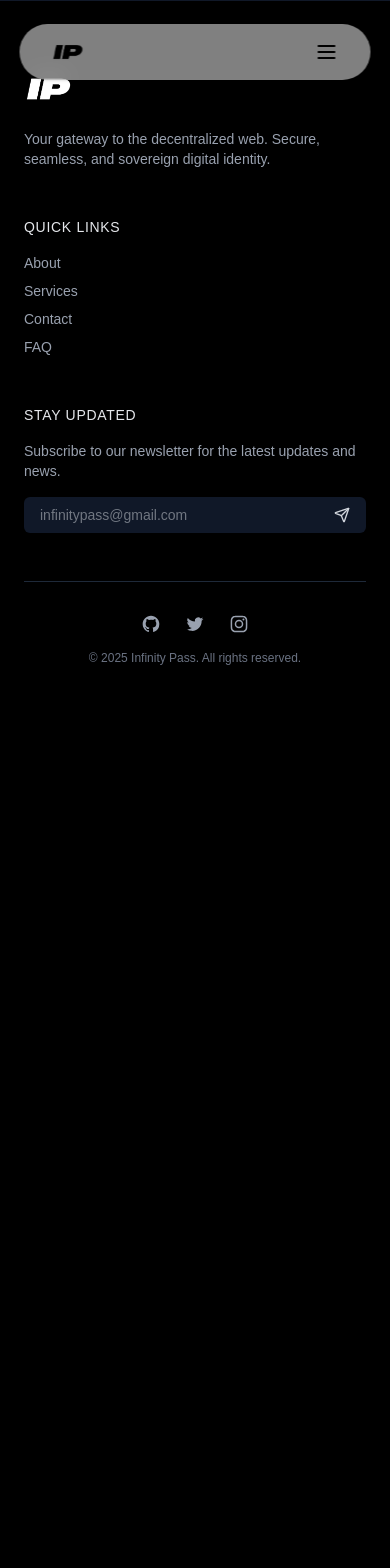
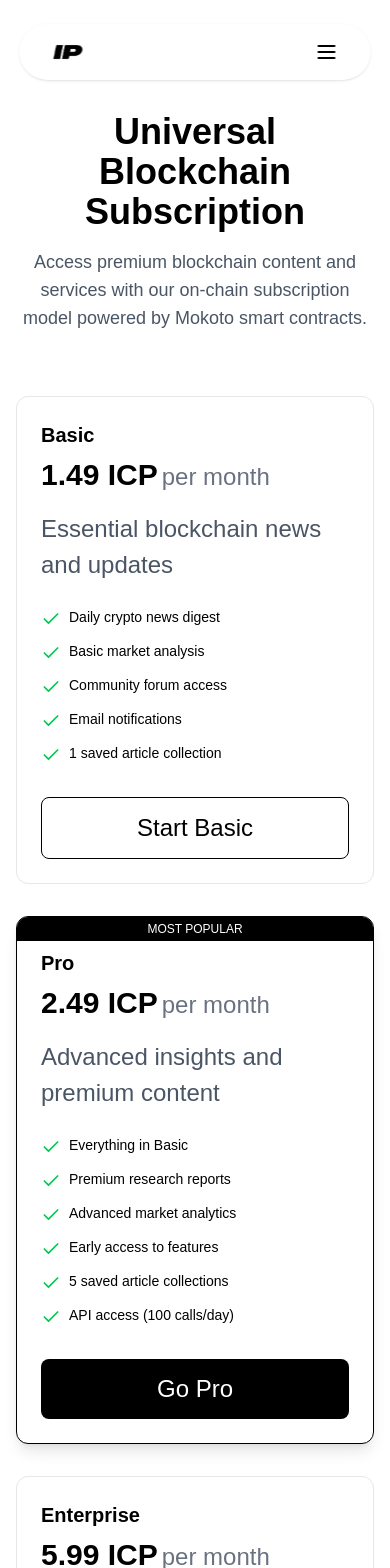
Before and after one commit to HompimpaCodefest11/infinity-pass, a React (Vite) app in the folder src/InfinityPass_frontend/: page /subscribe in a window 390 px wide. Shown: the top 1568 px of the page. Before the commit the page ends 844 px from the top, so only its background shows below. Built offline with nearby package versions, Linux system fonts and the light colour scheme.

Commit message:
Add Subscribtion page

```diff
--- a/src/InfinityPass_frontend/src/App.tsx
+++ b/src/InfinityPass_frontend/src/App.tsx
@@ -4,6 +4,7 @@ import Footer from "./components/footer";
 import { BrowserRouter as Router, Routes, Route } from "react-router-dom";
 import Home from "./pages/home";
 import News from "./pages/news";
+import Subscription from "./pages/subscription";
 
 function App() {
   return (
@@ -12,7 +13,7 @@ function App() {
       <Routes>
         <Route path="/" element={<Home />} />
         <Route path="/news" element={<News />} />
-        {/* {/* <Route path="/about" element={<About />} /> */}
+        <Route path="/subscribe" element={<Subscription />} />
       </Routes>
       <Footer />
     </Router>
--- a/src/InfinityPass_frontend/src/components/navbar.tsx
+++ b/src/InfinityPass_frontend/src/components/navbar.tsx
@@ -58,7 +58,7 @@ const Navbar = () => {
       <div className="hidden md:flex gap-8">
         <NavItem href="/">Home</NavItem>
         <NavItem href="/news">News</NavItem>
-        <NavItem href="#contact">Subscribe</NavItem>
+        <NavItem href="/subscribe">Subscribe</NavItem>
       </div>
 
       {/* Mobile Menu Button */}
--- a/src/InfinityPass_frontend/src/pages/news.tsx
+++ b/src/InfinityPass_frontend/src/pages/news.tsx
@@ -3,7 +3,7 @@
 import { useState } from "react"
 import { BentoGrid, BentoGridItem } from "../components/ui/bento-grid"
 import { Tabs } from "../components/ui/tabs"
-import { Search, TrendingUp, Clock, Star } from "lucide-react"
+import { Search } from "lucide-react"
 
 function News() {
   const categories = [
@@ -18,12 +18,12 @@ function News() {
   const [searchQuery, setSearchQuery] = useState("")
   const [activeSection, setActiveSection] = useState("all")
 
-  // Filter items based on both category and search query
+  const [visibleItems, setVisibleItems] = useState(6)
+  const itemsPerPage = 3
+
   const filteredItems = items.filter((item) => {
-    // First filter by category
     const matchesCategory = selectedCategory === "All" || item.category === selectedCategory
 
-    // Then filter by search query if there is one
     const matchesSearch =
       searchQuery === "" ||
       item.title.toLowerCase().includes(searchQuery.toLowerCase()) ||
@@ -32,90 +32,78 @@ function News() {
     return matchesCategory && matchesSearch
   })
 
-  // Get top news (items marked as featured)
-  const topNews = items.filter((item) => item.featured)
+  const featuredNews = items.filter((item) => item.featured)
 
-  // Get most read news (items with highest readCount)
-  const mostRead = [...items].sort((a, b) => (b.readCount || 0) - (a.readCount || 0)).slice(0, 3)
+  const mostRead = [...items].sort((a, b) => (b.readCount || 0) - (a.readCount || 0))
 
-  // Get latest news (most recent items)
-  const latestNews = [...items]
-    .sort((a, b) => new Date(b.date || "").getTime() - new Date(a.date || "").getTime())
-    .slice(0, 4)
+  const latestNews = [...items].sort((a, b) => new Date(b.date || "").getTime() - new Date(a.date || "").getTime())
+
+  const loadMore = () => {
+    setVisibleItems((prev) => prev + itemsPerPage)
+  }
+
+  const getCurrentItems = () => {
+    switch (activeSection) {
+      case "trending":
+        return mostRead.slice(0, visibleItems)
+      case "latest":
+        return latestNews.slice(0, visibleItems)
+      default:
+        return filteredItems.slice(0, visibleItems)
+    }
+  }
+
+  const hasMoreItems = () => {
+    switch (activeSection) {
+      case "trending":
+        return visibleItems < mostRead.length
+      case "latest":
+        return visibleItems < latestNews.length
+      default:
+        return visibleItems < filteredItems.length
+    }
+  }
+
+  const handleSectionChange = (section: string) => {
+    setActiveSection(section)
+    setVisibleItems(6)
+  }
+
+  const handleCategoryChange = (value: string) => {
+    setSelectedCategory(value)
+    setVisibleItems(6)
+  }
 
   return (
-    <div className="min-h-screen bg-white py-16 text-black flex flex-col">
-      {/* Featured News Banner */}
-      <div className="w-full bg-gray-50 py-10 mb-12">
-        <div className="max-w-6xl mx-auto px-4">
-          <h2 className="text-2xl font-bold mb-6 flex items-center">
-            <Star className="h-5 w-5 mr-2 text-yellow-500" />
-            Featured Story
-          </h2>
-          <div className="grid grid-cols-1 md:grid-cols-2 gap-8 items-center">
-            <div className="rounded-xl overflow-hidden h-64 md:h-80">
-              <Skeleton
-                image={
-                  topNews[0]?.header?.props?.image || "https://thenewscrypto.com/wp-content/uploads/2025/01/link.jpg"
-                }
-              />
-            </div>
-            <div className="space-y-4">
-              <div className="text-sm font-medium text-indigo-600">{topNews[0]?.category || "Crypto"}</div>
-              <h3 className="text-2xl md:text-3xl font-bold">
-                {topNews[0]?.title || "Chainlink Eyes Breakout: Can the Demand Zone Propel LINK Beyond $20?"}
-              </h3>
-              <p className="text-gray-600">
-                {topNews[0]?.description ||
-                  "Chainlink has bounced from a 24-hour low of $13.07 to trade near $15.21, recovering from a lower price rejection."}
-              </p>
-              <a
-                href={topNews[0]?.to || "#"}
-                className="inline-block text-indigo-600 font-medium hover:text-indigo-800 transition-colors"
-              >
-                Read full story →
-              </a>
-            </div>
-          </div>
-        </div>
-      </div>
-
-      {/* Main Content */}
+    <div className="min-h-screen bg-white py-16 text-black flex flex-col pt-28">
       <div className="max-w-6xl mx-auto w-full px-4">
-        {/* Section Tabs */}
-        <div className="flex flex-wrap gap-4 mb-8 border-b pb-2">
+        <div className="flex justify-between items-center mb-8">
+          <div className="flex gap-4">
             <button
-            onClick={() => setActiveSection("all")}
-            className={`flex items-center px-3 py-1.5 text-sm rounded-md transition-colors ${
-              activeSection === "all" ? "bg-gray-100 text-black font-medium" : "text-gray-500 hover:text-black"
-            }`}
+              onClick={() => handleSectionChange("all")}
+              className={`px-3 py-1.5 text-sm ${activeSection === "all" ? "text-black font-medium" : "text-gray-500"}`}
             >
               All News
             </button>
             <button
-            onClick={() => setActiveSection("trending")}
-            className={`flex items-center px-3 py-1.5 text-sm rounded-md transition-colors ${
-              activeSection === "trending" ? "bg-gray-100 text-black font-medium" : "text-gray-500 hover:text-black"
+              onClick={() => handleSectionChange("trending")}
+              className={`px-3 py-1.5 text-sm ${
+                activeSection === "trending" ? "text-black font-medium" : "text-gray-500"
               }`}
             >
-            <TrendingUp className="h-3.5 w-3.5 mr-1.5" />
               Most Read
             </button>
             <button
-            onClick={() => setActiveSection("latest")}
-            className={`flex items-center px-3 py-1.5 text-sm rounded-md transition-colors ${
-              activeSection === "latest" ? "bg-gray-100 text-black font-medium" : "text-gray-500 hover:text-black"
+              onClick={() => handleSectionChange("latest")}
+              className={`px-3 py-1.5 text-sm ${
+                activeSection === "latest" ? "text-black font-medium" : "text-gray-500"
               }`}
             >
-            <Clock className="h-3.5 w-3.5 mr-1.5" />
               Latest
             </button>
           </div>
 
-        {/* Header with tabs and search */}
-        <div className="mb-8">
-          <div className="flex flex-col sm:flex-row justify-between items-start sm:items-center gap-4">
-            {/* Tabs on the left */}
+          <div className="flex items-center gap-4">
             <Tabs
               tabs={categories.map((category) => ({
                 title: category.title,
@@ -124,11 +112,10 @@ function News() {
               containerClassName="flex"
               activeTabClassName="bg-black"
               tabClassName="text-gray-500 hover:text-gray-800"
-              onChange={(value) => setSelectedCategory(value)}
+              onChange={(value) => handleCategoryChange(value)}
             />
 
-            {/* Search on the right */}
-            <div className="relative w-full sm:w-56">
+            <div className="relative w-56">
               <div className="absolute inset-y-0 left-0 flex items-center pl-1 pointer-events-none">
                 <Search className="h-3.5 w-3.5 text-gray-400" />
               </div>
@@ -137,18 +124,40 @@ function News() {
                 className="block w-full pl-6 py-1.5 text-sm bg-transparent focus:outline-none"
                 placeholder="Search news..."
                 value={searchQuery}
-                onChange={(e) => setSearchQuery(e.target.value)}
+                onChange={(e) => {
+                  setSearchQuery(e.target.value)
+                  setVisibleItems(6)
+                }}
               />
             </div>
           </div>
         </div>
 
-        {/* Content based on active section */}
+        {activeSection === "all" && featuredNews.length > 0 && (
+          <div className="mb-12">
+            <h2 className="text-lg font-medium mb-4">Featured</h2>
+            <BentoGrid className="grid-cols-1 md:grid-cols-2">
+              {featuredNews.slice(0, 2).map((item, i) => (
+                <BentoGridItem
+                  key={i}
+                  title={item.title}
+                  description={item.description}
+                  header={item.header}
+                  className="md:col-span-1"
+                  to={item.to}
+                />
+              ))}
+            </BentoGrid>
+          </div>
+        )}
+
         {activeSection === "all" && (
           <>
+            <h2 className="text-lg font-medium mb-4">All News</h2>
             {filteredItems.length > 0 ? (
-              <BentoGrid className="max-w-6xl mx-auto">
-                {filteredItems.map((item, i) => (
+              <>
+                <BentoGrid>
+                  {getCurrentItems().map((item, i) => (
                     <BentoGridItem
                       key={i}
                       title={item.title}
@@ -159,8 +168,20 @@ function News() {
                     />
                   ))}
                 </BentoGrid>
+
+                {hasMoreItems() && (
+                  <div className="flex justify-center mt-8">
+                    <button
+                      onClick={loadMore}
+                      className="px-6 py-2 border border-gray-300 rounded-md text-sm hover:bg-gray-50 transition-colors"
+                    >
+                      Load More
+                    </button>
+                  </div>
+                )}
+              </>
             ) : (
-              <div className="max-w-4xl mx-auto text-center py-12">
+              <div className="text-center py-12">
                 <h3 className="text-xl font-medium">No results found</h3>
                 <p className="text-gray-500 mt-2">
                   Try adjusting your search or category to find what you're looking for.
@@ -171,54 +192,63 @@ function News() {
         )}
 
         {activeSection === "trending" && (
-          <div className="space-y-8">
-            <h2 className="text-2xl font-bold mb-6">Most Read Articles</h2>
-            {mostRead.map((item, i) => (
-              <div key={i} className="flex flex-col md:flex-row gap-6 border-b pb-8">
-                <div className="md:w-1/3 rounded-xl overflow-hidden h-48">{item.header}</div>
-                <div className="md:w-2/3 space-y-3">
-                  <div className="flex items-center text-sm text-gray-500">
-                    <span className="bg-gray-100 px-2 py-0.5 rounded">{item.category}</span>
-                    <span className="mx-2">•</span>
-                    <span>{item.date || "March 7, 2025"}</span>
-                    <span className="mx-2">•</span>
-                    <span>{item.readCount || Math.floor(Math.random() * 1000) + 500} reads</span>
+          <>
+            <h2 className="text-lg font-medium mb-4">Most Read</h2>
+            <BentoGrid>
+              {getCurrentItems().map((item, i) => (
+                <BentoGridItem
+                  key={i}
+                  title={item.title}
+                  description={item.description}
+                  header={item.header}
+                  className={i === 0 ? "md:col-span-2" : ""}
+                  to={item.to}
+                  meta={`${item.readCount || Math.floor(Math.random() * 1000) + 500} reads`}
+                />
+              ))}
+            </BentoGrid>
+
+            {hasMoreItems() && (
+              <div className="flex justify-center mt-8">
+                <button
+                  onClick={loadMore}
+                  className="px-6 py-2 border border-gray-300 rounded-md text-sm hover:bg-gray-50 transition-colors"
+                >
+                  Load More
+                </button>
               </div>
-                  <h3 className="text-xl font-bold">
-                    <a href={item.to} className="hover:text-indigo-600 transition-colors">
-                      {item.title}
-                    </a>
-                  </h3>
-                  <p className="text-gray-600">{item.description}</p>
-                </div>
-              </div>
-            ))}
-          </div>
+            )}
+          </>
         )}
 
         {activeSection === "latest" && (
-          <div className="space-y-8">
-            <h2 className="text-2xl font-bold mb-6">Latest Updates</h2>
-            <div className="grid grid-cols-1 md:grid-cols-2 gap-6">
-              {latestNews.map((item, i) => (
-                <div key={i} className="border rounded-xl overflow-hidden hover:shadow-md transition-shadow">
-                  <div className="h-48 overflow-hidden">{item.header}</div>
-                  <div className="p-4 space-y-2">
-                    <div className="flex justify-between items-center text-sm text-gray-500">
-                      <span className="bg-gray-100 px-2 py-0.5 rounded">{item.category}</span>
-                      <span>{item.date || "March 7, 2025"}</span>
+          <>
+            <h2 className="text-lg font-medium mb-4">Latest Updates</h2>
+            <BentoGrid>
+              {getCurrentItems().map((item, i) => (
+                <BentoGridItem
+                  key={i}
+                  title={item.title}
+                  description={item.description}
+                  header={item.header}
+                  className={i === 0 ? "md:col-span-2" : ""}
+                  to={item.to}
+                  meta={item.date || "March 7, 2025"}
+                />
+              ))}
+            </BentoGrid>
+
+            {hasMoreItems() && (
+              <div className="flex justify-center mt-8">
+                <button
+                  onClick={loadMore}
+                  className="px-6 py-2 border border-gray-300 rounded-md text-sm hover:bg-gray-50 transition-colors"
+                >
+                  Load More
+                </button>
               </div>
-                    <h3 className="text-lg font-bold">
-                      <a href={item.to} className="hover:text-indigo-600 transition-colors">
-                        {item.title}
-                      </a>
-                    </h3>
-                    <p className="text-gray-600 text-sm line-clamp-2">{item.description}</p>
-                  </div>
-                </div>
-              ))}
-            </div>
-          </div>
+            )}
+          </>
         )}
       </div>
     </div>
@@ -234,7 +264,6 @@ const Skeleton = ({ image }: { image?: string }) => (
   />
 )
 
-// Enhanced news items with additional properties
 const items = [
   {
     title: "Chainlink Eyes Breakout: Can the Demand Zone Propel LINK Beyond $20?",
@@ -275,7 +304,7 @@ const items = [
       "Marc Zeller, the founder of Aave Chan Initiative (ACI), introduced a proposal on March 4 to overhaul Aave's tokenomics.",
     category: "Crypto",
     header: (
-      <Skeleton image="https://app.chaingpt.org/_next/image?url=https%3A%2F%2Fd2qsg582zx9qac.cloudfront.net%2Fdocument%2F7ad4d56a-dd0e-35e3-aa61-a41867a816ea.jpg&w=640&q=75" />
+      <Skeleton image="https://blockworks.co/_next/image?url=https%3A%2F%2Fblockworks-co.imgix.net%2Fwp-content%2Fuploads%2F2024%2F12%2Faave-ghost.jpg&w=768&q=40" />
     ),
     to: "https://crypto.ro/en/wp-content/uploads/2025/03/photo_5924592233472968965_w-1024x682.jpg",
     featured: true,
--- /dev/null
+++ b/src/InfinityPass_frontend/src/pages/subscription.tsx
@@ -0,0 +1,158 @@
+"use client"
+
+import { useState } from "react"
+import { motion } from "framer-motion"
+import { Check, Info } from "lucide-react"
+
+export default function Subscription() {
+  const [hoveredCard, setHoveredCard] = useState<number | null>(null)
+
+  const plans = [
+    {
+      name: "Basic",
+      price: "1.49 ICP",
+      period: "per month",
+      description: "Essential blockchain news and updates",
+      features: [
+        "Daily crypto news digest",
+        "Basic market analysis",
+        "Community forum access",
+        "Email notifications",
+        "1 saved article collection",
+      ],
+      cta: "Start Basic",
+      popular: false,
+    },
+    {
+      name: "Pro",
+      price: "2.49 ICP",
+      period: "per month",
+      description: "Advanced insights and premium content",
+      features: [
+        "Everything in Basic",
+        "Premium research reports",
+        "Advanced market analytics",
+        "Early access to features",
+        "5 saved article collections",
+        "API access (100 calls/day)",
+      ],
+      cta: "Go Pro",
+      popular: true,
+    },
+    {
+      name: "Enterprise",
+      price: "5.99 ICP",
+      period: "per month",
+      description: "Full access with custom solutions",
+      features: [
+        "Everything in Pro",
+        "Custom news feeds",
+        "Dedicated account manager",
+        "Unlimited saved collections",
+        "White-label options",
+        "API access (unlimited)",
+        "Custom integrations",
+      ],
+      cta: "Contact Sales",
+      popular: false,
+    },
+  ]
+
+  return (
+    <div className="min-h-screen bg-white py-16 text-black flex flex-col pt-28">
+      <div className="max-w-6xl mx-auto w-full px-4">
+        <div className="text-center mb-16">
+          <h1 className="text-4xl md:text-5xl font-bold mb-4">Universal Blockchain Subscription</h1>
+          <p className="text-lg text-gray-600 max-w-3xl mx-auto">
+            Access premium blockchain content and services with our on-chain subscription model powered by Mokoto smart
+            contracts.
+          </p>
+        </div>
+
+        <div className="grid grid-cols-1 md:grid-cols-3 gap-8">
+          {plans.map((plan, index) => (
+            <motion.div
+              key={index}
+              className={`relative rounded-xl border ${
+                plan.popular
+                  ? "border-black shadow-lg"
+                  : hoveredCard === index
+                    ? "border-gray-300 shadow-md"
+                    : "border-gray-200"
+              } bg-white overflow-hidden transition-all duration-300`}
+              onMouseEnter={() => setHoveredCard(index)}
+              onMouseLeave={() => setHoveredCard(null)}
+              initial={{ y: 20, opacity: 0 }}
+              animate={{ y: 0, opacity: 1 }}
+              transition={{ duration: 0.4, delay: index * 0.1 }}
+            >
+              {plan.popular && (
+                <div className="absolute top-0 left-0 right-0 bg-black text-white text-xs font-medium py-1 text-center">
+                  MOST POPULAR
+                </div>
+              )}
+              <div className={`p-6 ${plan.popular ? "pt-8" : ""}`}>
+                <h3 className="text-xl font-bold mb-2">{plan.name}</h3>
+                <div className="mb-4">
+                  <span className="text-3xl font-bold">{plan.price}</span>
+                  <span className="text-gray-500 ml-1">{plan.period}</span>
+                </div>
+                <p className="text-gray-600 mb-6">{plan.description}</p>
+
+                <ul className="space-y-3 mb-8">
+                  {plan.features.map((feature, i) => (
+                    <li key={i} className="flex items-start">
+                      <Check className="h-5 w-5 text-green-500 mr-2 flex-shrink-0 mt-0.5" />
+                      <span className="text-sm">{feature}</span>
+                    </li>
+                  ))}
+                </ul>
+
+                <button
+                  className={`w-full py-3 rounded-lg font-medium transition-colors ${
+                    plan.popular
+                      ? "bg-black text-white hover:bg-gray-800"
+                      : "bg-white text-black border border-black hover:bg-gray-50"
+                  }`}
+                >
+                  {plan.cta}
+                </button>
+              </div>
+            </motion.div>
+          ))}
+        </div>
+
+        <div className="mt-16 bg-gray-50 rounded-xl p-6 border border-gray-200">
+          <div className="flex items-start gap-4">
+            <Info className="h-6 w-6 text-gray-500 flex-shrink-0 mt-1" />
+            <div>
+              <h3 className="font-semibold text-lg mb-2">How Our On-Chain Subscription Works</h3>
+              <p className="text-gray-600 mb-4">
+                Our subscription service is powered by Mokoto smart contracts on the Internet Computer blockchain,
+                providing:
+              </p>
+              <ul className="grid grid-cols-1 md:grid-cols-2 gap-3 text-sm text-gray-600">
+                <li className="flex items-center">
+                  <div className="h-2 w-2 rounded-full bg-black mr-2"></div>
+                  Transparent and secure payment processing
+                </li>
+                <li className="flex items-center">
+                  <div className="h-2 w-2 rounded-full bg-black mr-2"></div>
+                  Automatic renewal with crypto payments
+                </li>
+                <li className="flex items-center">
+                  <div className="h-2 w-2 rounded-full bg-black mr-2"></div>
+                  Full control over your subscription data
+                </li>
+                <li className="flex items-center">
+                  <div className="h-2 w-2 rounded-full bg-black mr-2"></div>
+                  No credit card required, just connect your wallet
+                </li>
+              </ul>
+            </div>
+          </div>
+        </div>
+      </div>
+    </div>
+  )
+}
```
Also changed, not shown: src/InfinityPass_frontend/src/components/ui/bento-grid.tsx (+27 -87 lines). Lines whose indentation alone changed are shown as unchanged.
